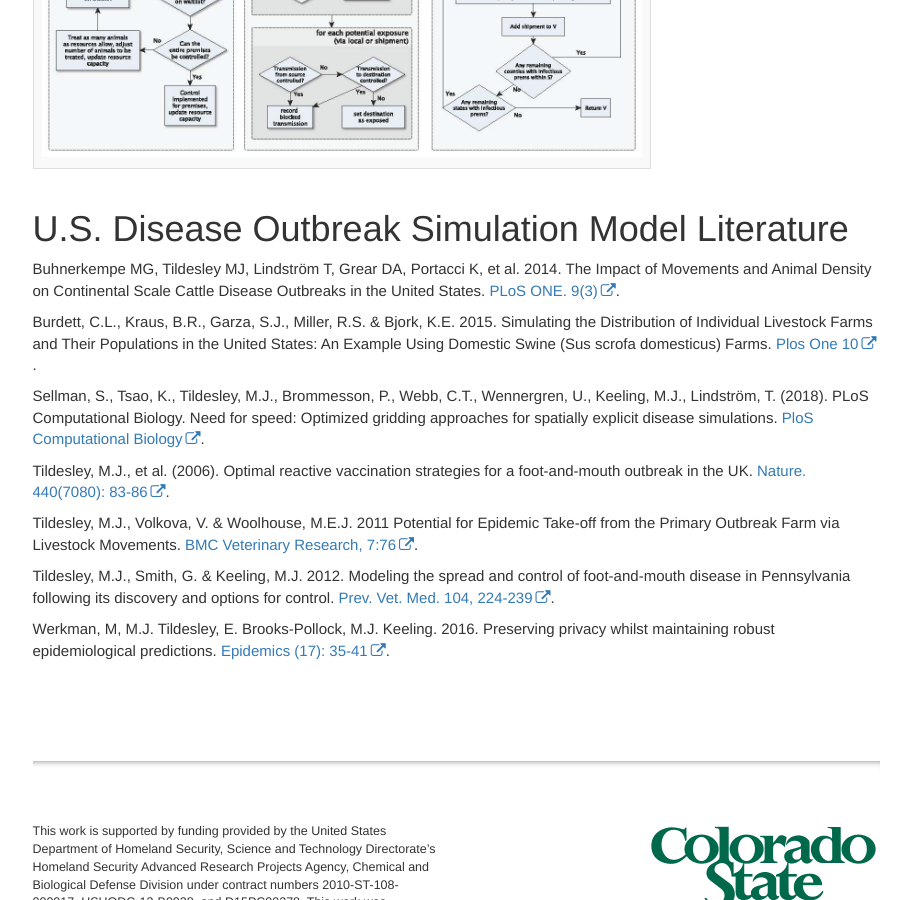
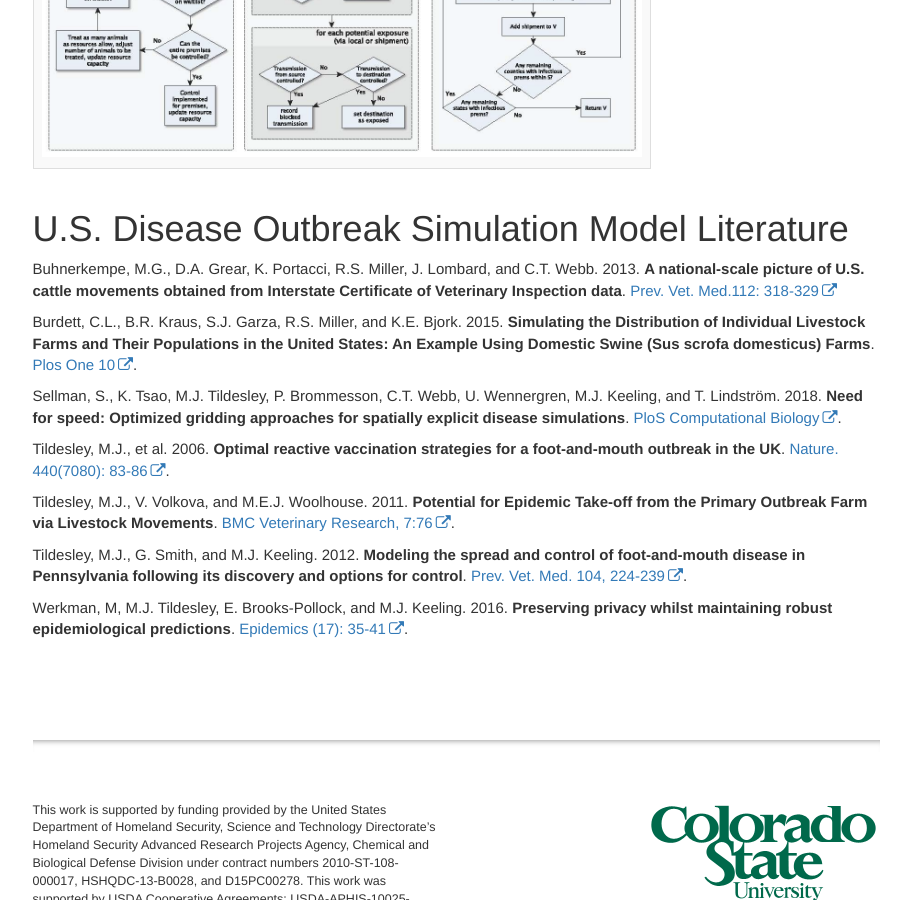
Before and after one commit to webblabb/usammusdos, a Jekyll site: the page built from pages/usdos/usdos.md, in a window 1280 px wide and 900 px high, scrolled down 960 px. Shown: the whole window, without its empty margins (330-1241 px from the left). Built offline with Jekyll 4.4.1, drawn with Linux system fonts in a browser that asks for light colours; nearby versions of some CDN libraries; comment, search, counter and statistics services are not loaded.

Commit message:
Update usdos.md

```diff
--- a/pages/usdos/usdos.md
+++ b/pages/usdos/usdos.md
@@ -32,16 +32,16 @@ USDOSv2 can most easily be used through the USDOSv2 R package.
 
 # U.S. Disease Outbreak Simulation Model Literature
 
-Buhnerkempe MG, Tildesley MJ, Lindström T, Grear DA, Portacci K, et al. 2014. The Impact of Movements and Animal Density on Continental Scale Cattle Disease Outbreaks in the United States. [PLoS ONE. 9(3)](https://doi.org/10.1371/journal.pone.0091724).
+Buhnerkempe, M.G., D.A. Grear, K. Portacci, R.S. Miller, J. Lombard, and C.T. Webb. 2013. **A national-scale picture of U.S. cattle movements obtained from Interstate Certificate of Veterinary Inspection data**. [Prev. Vet. Med.112: 318-329](https://doi.org/10.1016/j.prevetmed.2013.08.002)
 
-Burdett, C.L., Kraus, B.R., Garza, S.J., Miller, R.S. & Bjork, K.E. 2015. Simulating the Distribution of Individual Livestock Farms and Their Populations in the United States: An Example Using Domestic Swine (Sus scrofa domesticus) Farms. [Plos One 10](https://doi.org/10.1371/journal.pone.0140338).
+Burdett, C.L., B.R. Kraus, S.J. Garza, R.S. Miller, and K.E. Bjork. 2015. **Simulating the Distribution of Individual Livestock Farms and Their Populations in the United States: An Example Using Domestic Swine (Sus scrofa domesticus) Farms**. [Plos One 10](https://doi.org/10.1371/journal.pone.0140338).
 
-Sellman, S., Tsao, K., Tildesley, M.J., Brommesson, P., Webb, C.T., Wennergren, U., Keeling, M.J., Lindström, T. (2018). PLoS Computational Biology. Need for speed: Optimized gridding approaches for spatially explicit disease simulations. [PloS Computational Biology](https://doi.org/10.1371/journal.pcbi.1006086).
+Sellman, S., K. Tsao, M.J. Tildesley, P. Brommesson, C.T. Webb, U. Wennergren, M.J. Keeling, and T. Lindström. 2018. **Need for speed: Optimized gridding approaches for spatially explicit disease simulations**. [PloS Computational Biology](https://doi.org/10.1371/journal.pcbi.1006086).
 
-Tildesley, M.J., et al. (2006). Optimal reactive vaccination strategies for a foot-and-mouth outbreak in the UK. [Nature. 440(7080): 83-86](https://doi.org/10.1038/nature04324).
+Tildesley, M.J., et al. 2006. **Optimal reactive vaccination strategies for a foot-and-mouth outbreak in the UK**. [Nature. 440(7080): 83-86](https://doi.org/10.1038/nature04324).
 
-Tildesley, M.J., Volkova, V. & Woolhouse, M.E.J. 2011 Potential for Epidemic Take-off from the Primary Outbreak Farm via Livestock Movements. [BMC Veterinary Research, 7:76](https://doi.org/10.1186/1746-6148-7-76).
+Tildesley, M.J., V. Volkova, and M.E.J. Woolhouse. 2011. **Potential for Epidemic Take-off from the Primary Outbreak Farm via Livestock Movements**. [BMC Veterinary Research, 7:76](https://doi.org/10.1186/1746-6148-7-76).
 
-Tildesley, M.J., Smith, G. & Keeling, M.J. 2012. Modeling the spread and control of foot-and-mouth disease in Pennsylvania following its discovery and options for control. [Prev. Vet. Med. 104, 224-239](https://doi.org/10.1016/j.prevetmed.2011.11.007).
+Tildesley, M.J., G. Smith, and M.J. Keeling. 2012. **Modeling the spread and control of foot-and-mouth disease in Pennsylvania following its discovery and options for control**. [Prev. Vet. Med. 104, 224-239](https://doi.org/10.1016/j.prevetmed.2011.11.007).
 
-Werkman, M, M.J. Tildesley, E. Brooks-Pollock, M.J. Keeling. 2016. Preserving privacy whilst maintaining robust epidemiological predictions. [Epidemics (17): 35-41](https://doi.org/10.1016/j.epidem.2016.10.004).
+Werkman, M, M.J. Tildesley, E. Brooks-Pollock, and M.J. Keeling. 2016. **Preserving privacy whilst maintaining robust epidemiological predictions**. [Epidemics (17): 35-41](https://doi.org/10.1016/j.epidem.2016.10.004).
```
